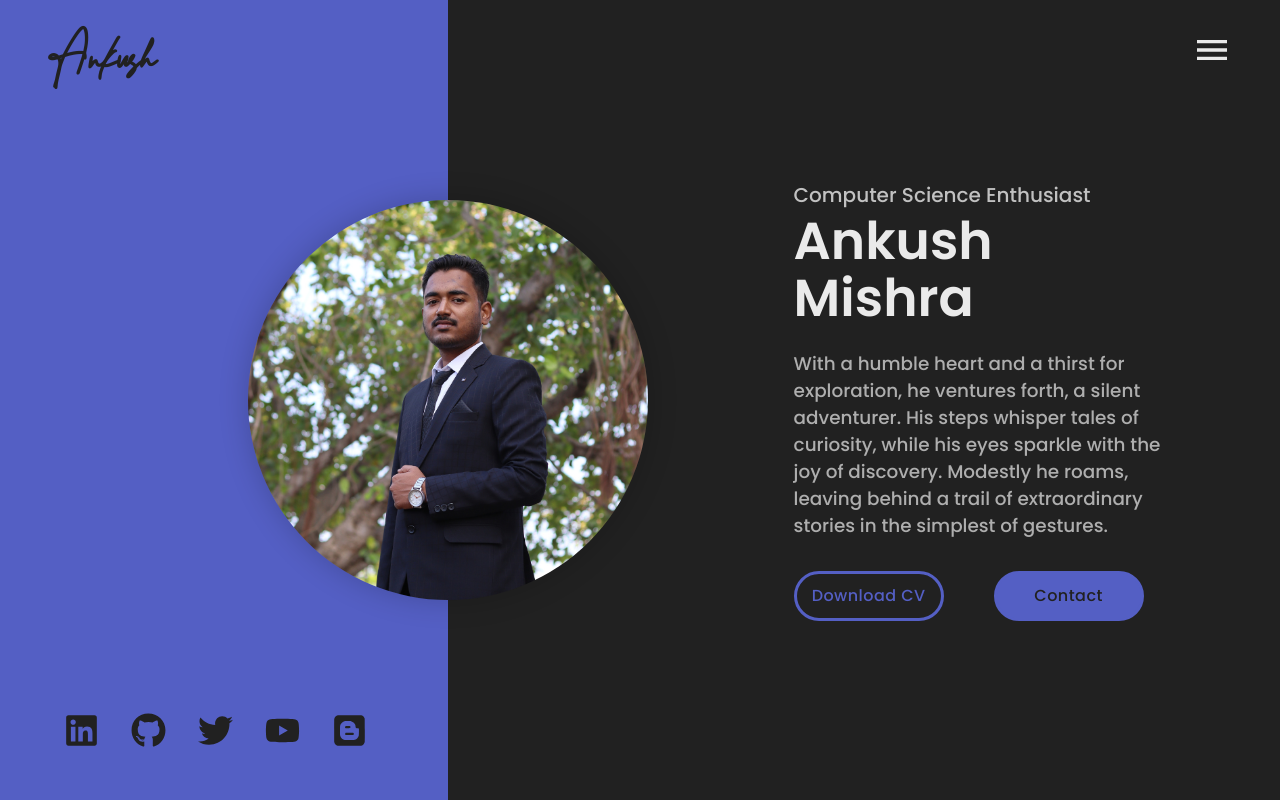
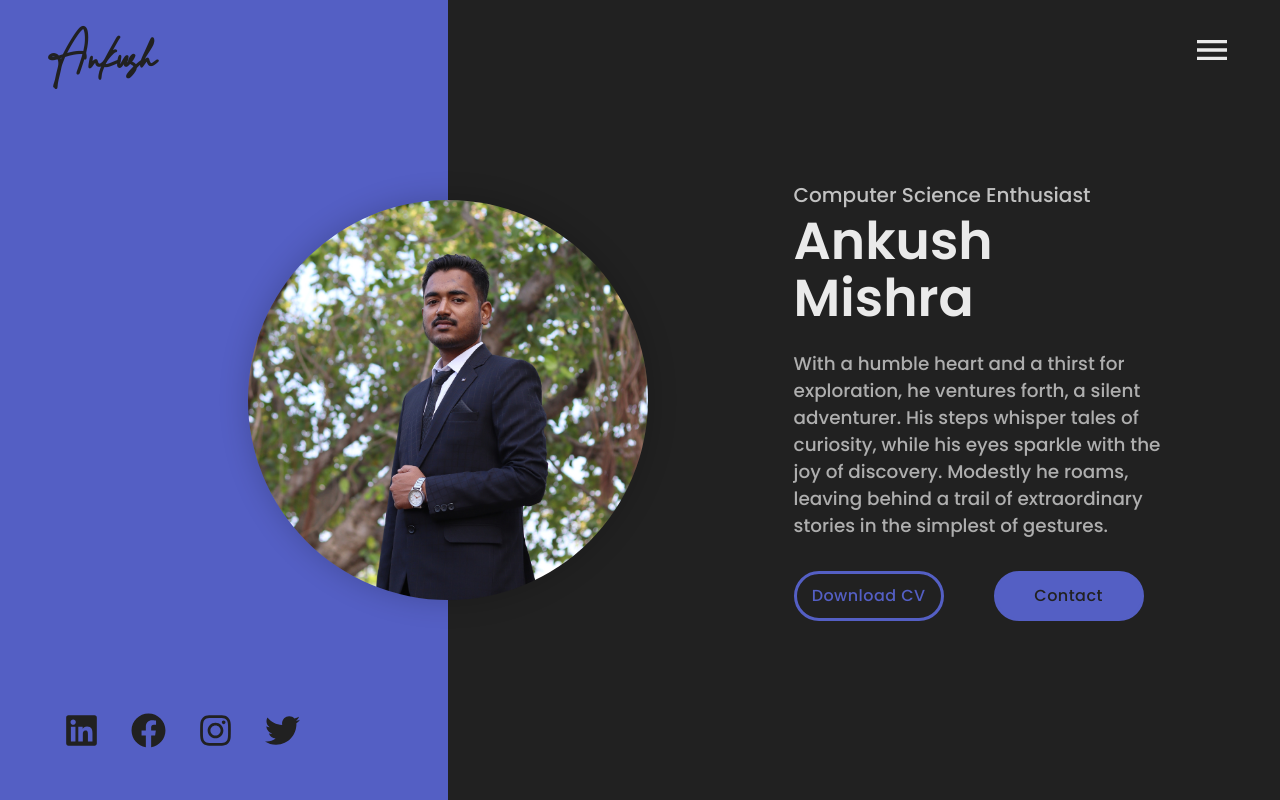
Before and after one commit to ankush0939/Portfolio_V-3.0, a React (Create React App) app: page / in a window 1280 px wide. Shown: the top 800 px of the page. Built offline with nearby package versions, Linux system fonts and the light colour scheme; a web font is replaced by a local one.

Commit message:
Working Links

```diff
--- a/src/components/Contacts/Contacts.js
+++ b/src/components/Contacts/Contacts.js
@@ -8,13 +8,14 @@ import {
     FaTwitter,
     FaLinkedinIn,
     FaGithub,
-    FaYoutube,
-    FaBloggerB,
-    FaRedditAlien,
-    FaStackOverflow,
-    FaCodepen,
+    FaFacebook,
+    // FaYoutube,
+    // FaBloggerB,
+    // FaRedditAlien,
+    // FaStackOverflow,
+    // FaCodepen,
     FaInstagram,
-    FaGitlab,
+    // FaGitlab,
     FaMediumM,
 } from 'react-icons/fa';
 import { AiOutlineSend, AiOutlineCheckCircle } from 'react-icons/ai';
@@ -353,6 +354,16 @@ function Contacts() {
                                     <FaInstagram aria-label='Instagram' />
                                 </a>
                             )}
+                            {socialsData.facebook && (
+                                <a
+                                    href={socialsData.facebook}
+                                    target='_blank'
+                                    rel='noreferrer'
+                                    className={classes.socialIcon}
+                                >
+                                    <FaFacebook aria-label='Instagram' />
+                                </a>
+                            )}
                             {socialsData.medium && (
                                 <a
                                     href={socialsData.medium}
@@ -363,7 +374,7 @@ function Contacts() {
                                     <FaMediumM aria-label='Medium' />
                                 </a>
                             )}
-                            {socialsData.blogger && (
+                            {/* {socialsData.blogger && (
                                 <a
                                     href={socialsData.blogger}
                                     target='_blank'
@@ -422,7 +433,7 @@ function Contacts() {
                                 >
                                     <FaGitlab aria-label='GitLab' />
                                 </a>
-                            )}
+                            )} */}
                         </div>
                     </div>
                 </div>
--- a/src/components/Landing/Landing.js
+++ b/src/components/Landing/Landing.js
@@ -11,9 +11,11 @@ import { socialsData } from '../../data/socialsData';
 import {
     FaTwitter,
     FaLinkedin,
-    FaGithub,
-    FaYoutube,
-    FaBlogger,
+    // FaGithub,
+    FaFacebook,
+    FaInstagram,
+    // FaYoutube,
+    // FaBlogger,
 } from 'react-icons/fa';
 
 function Landing() {
@@ -88,7 +90,33 @@ function Landing() {
                                 />
                             </a>
                         )}
-                        {socialsData.github && (
+                        {socialsData.facebook && (
+                            <a
+                                href={socialsData.facebook}
+                                target='_blank'
+                                rel='noreferrer'
+                            >
+                                <FaFacebook
+                                    className='landing--social'
+                                    style={{ color: theme.secondary }}
+                                    aria-label='LinkedIn'
+                                />
+                            </a>
+                        )}
+                        {socialsData.instagram && (
+                            <a
+                                href={socialsData.instagram}
+                                target='_blank'
+                                rel='noreferrer'
+                            >
+                                <FaInstagram
+                                    className='landing--social'
+                                    style={{ color: theme.secondary }}
+                                    aria-label='LinkedIn'
+                                />
+                            </a>
+                        )}
+                        {/* {socialsData.github && (
                             <a
                                 href={socialsData.github}
                                 target='_blank'
@@ -100,7 +128,7 @@ function Landing() {
                                     aria-label='GitHub'
                                 />
                             </a>
-                        )}
+                        )} */}
                         {socialsData.twitter && (
                             <a
                                 href={socialsData.twitter}
@@ -114,7 +142,7 @@ function Landing() {
                                 />
                             </a>
                         )}
-                        {socialsData.youtube && (
+                        {/* {socialsData.youtube && (
                             <a
                                 href={socialsData.youtube}
                                 target='_blank'
@@ -139,7 +167,7 @@ function Landing() {
                                     aria-label='Blogger'
                                 />
                             </a>
-                        )}
+                        )} */}
                     </div>
                 </div>
                 <img
--- a/src/data/socialsData.js
+++ b/src/data/socialsData.js
@@ -1,14 +1,14 @@
 export const socialsData = {
-    github: 'https://github.com/',
-    facebook: 'https://www.facebook.com/',
-    linkedIn: 'https://www.linkedin.com/in',
-    instagram: 'https://www.instagram.com/',
-    codepen: 'https://codepen.io/',
-    twitter: 'https://twitter.com/',
-    reddit: 'https://www.reddit.com/user/',
-    blogger: 'https://www.blogger.com/',
-    medium: 'https://medium.com/@',
-    stackOverflow: 'https://stackoverflow.com/users/',
-    gitlab: 'https://gitlab.com/',
-    youtube: 'https://youtube.com/'
+    github: 'https://github.com/ankush0939',
+    facebook: 'https://www.facebook.com/profile.php?id=100092227135927',
+    linkedIn: 'https://www.linkedin.com/in/ankush-mishra-b549ba197/',
+    instagram: 'https://www.instagram.com/its.__.ankush/',
+    // codepen: 'https://codepen.io/',
+    twitter: 'https://twitter.com/iam_ankush_09',
+    // reddit: 'https://www.reddit.com/user/',
+    // blogger: 'https://www.blogger.com/',
+    medium: 'https://medium.com/@ankushmishra0939',
+    // stackOverflow: 'https://stackoverflow.com/users/',
+    // gitlab: 'https://gitlab.com/',
+    // youtube: 'https://youtube.com/'
 }
```
